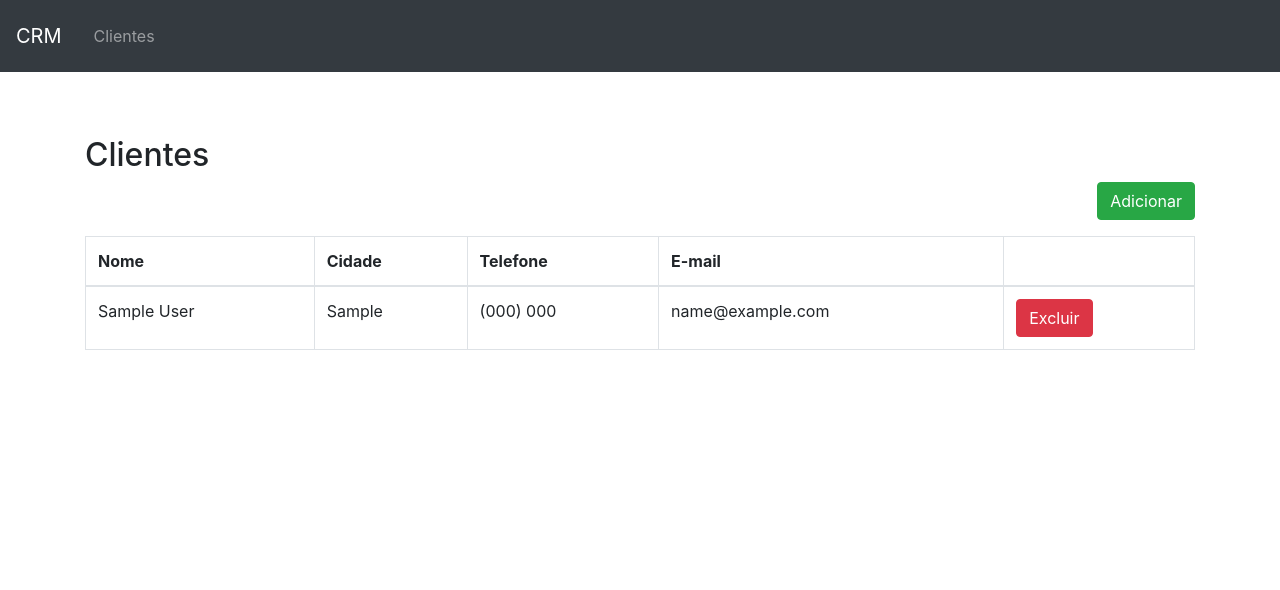
After one commit to trepichio/django-crud, a Django app: template customer/templates/customer/customer_list.html in a window 1280 px wide. The commit adds this page. Shown: the top 590 px of the page. Run offline with Django 3.2, Linux system fonts and the light colour scheme; the template is opened without the code that fills it: values that come from a table or form of the project are taken from there, others are empty; tables that the repository leaves empty hold one stand-in row (values such as "Sample post"); parts of the project's set-up code (start-up, migrations or seed data) failed here and were passed over; some libraries are stand-ins or nearby versions.

Commit message:
add customer list

```diff
--- a/Django_Crud/urls.py
+++ b/Django_Crud/urls.py
@@ -14,10 +14,11 @@ Including another URLconf
     2. Add a URL to urlpatterns:  path('blog/', include('blog.urls'))
 """
 from django.contrib import admin
-from django.urls import path
+from django.urls import path, include
 from django.views.generic import TemplateView
 
 urlpatterns = [
     path('admin/', admin.site.urls),
     path("", TemplateView.as_view(template_name='index.html'), name='index'),
+    path("customer/", include("customer.urls"))
 ]
--- a/core/templates/model-header.html
+++ b/core/templates/model-header.html
@@ -2,7 +2,7 @@
     <a class="navbar-brand" href={% url 'index' %}>CRM</a>
     <ul class="navbar-nav mr-auto">
       <li class="nav-link">
-        <a class="nav-link" href="">Clientes</a>
+        <a class="nav-link" href="{% url 'customer:customer-list' %}">Clientes</a>
       </li>
     </ul>
   </nav>
--- a/customer/models.py
+++ b/customer/models.py
@@ -16,8 +16,18 @@ class Customer(models.Model):
     updated_date = models.DateField(auto_now_add=True)
     active = models.BooleanField(default=True)
 
-def __str__(self):
-    return f"{self.first_name} {self.last_name}"
+    def __str__(self):
+        return f"{self.first_name} {self.last_name}"
+
+    def get_full_phone_number(self):
+        return f"({self.area_code}) {self.phone_number}"
+
+    def get_full_name(self):
+        return f"{self.first_name} {self.last_name}"
+
+    def get_full_city(self):
+        return f"{self.city} {self.state}"
+
 
 class Meta:
     db_table = "customer"
--- /dev/null
+++ b/customer/templates/customer/customer_list.html
@@ -0,0 +1,34 @@
+{% extends 'model-page.html' %}
+
+{% block content %}
+  <h2>Clientes</h2>
+
+  <a href="{% url 'customer:customer-create' %}">
+    <button class="btn btn-success" type="button" style="float: right; margin-bottom: 1em">Adicionar</button>
+  </a>
+
+  <table class="table table-bordered">
+  <thead>
+    <tr>
+      <th scope="col">Nome</th>
+      <th scope="col">Cidade</th>
+      <th scope="col">Telefone</th>
+      <th scope="col">E-mail</th>
+      <th scope="col"></th>
+    </tr>
+  </thead>
+  <tbody>
+    {% for customer in customer_list %}
+      <tr>
+        <td>{{ customer.get_full_name }}</td>
+        <td>{{ customer.city }}</td>
+        <td>{{ customer.get_full_phone_number }}</td>
+        <td>{{ customer.email }}</td>
+        <td><button class="btn btn-danger" type="button">Excluir</button></td>
+      </tr>
+
+    {% endfor %}
+  </tbody>
+</table>
+
+{% endblock  %}
--- /dev/null
+++ b/customer/urls.py
@@ -0,0 +1,5 @@
+from django.urls import path
+
+urlpatterns = [
+    path("list/", CustomerListView.as_view(), name="customer-list")
+]
```
Also changed, not shown: customer/views.py (+8 -2 lines).
